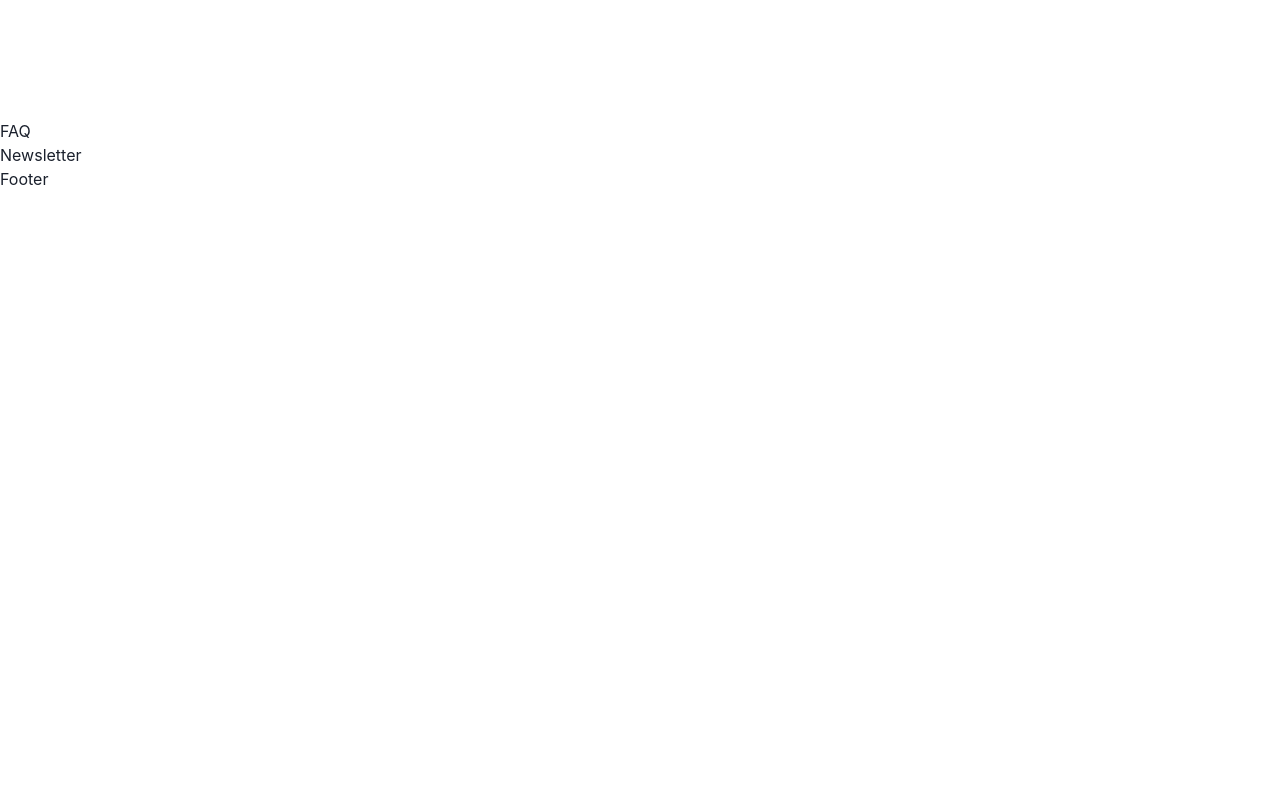
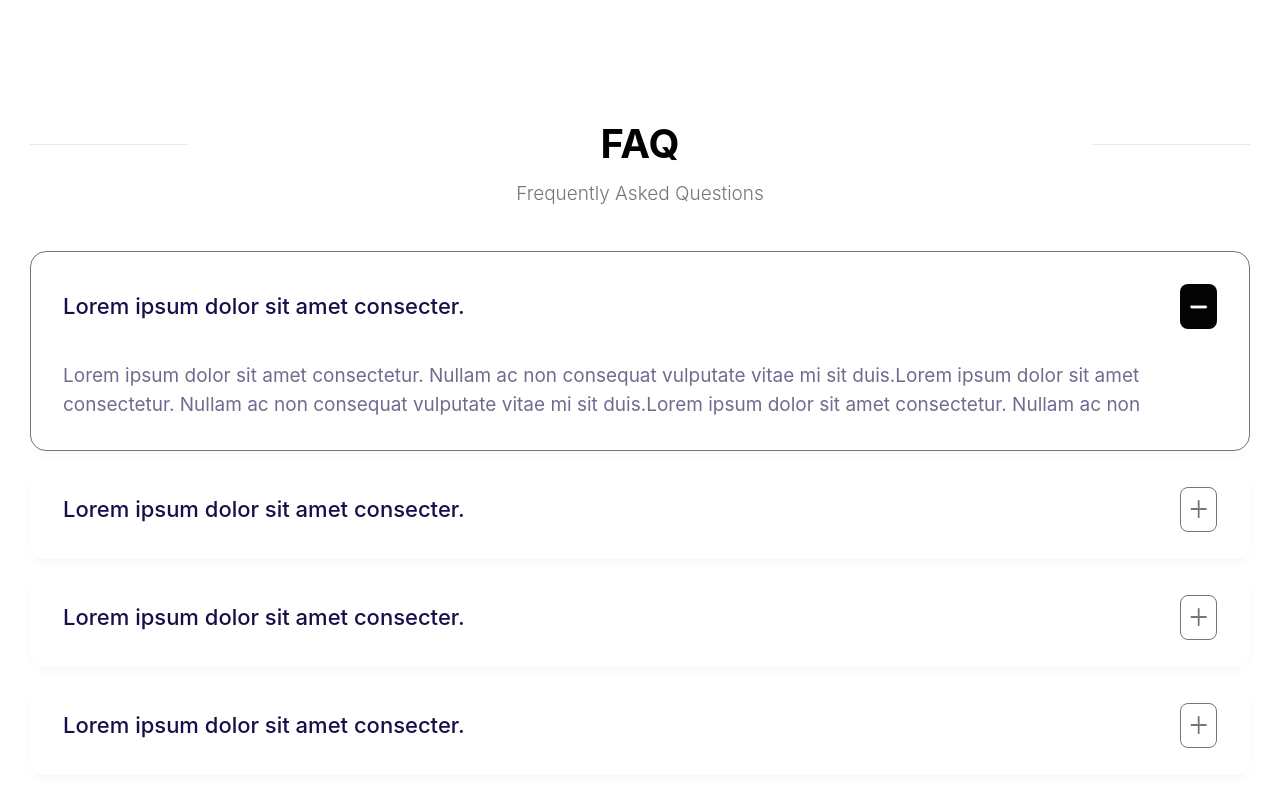
Before and after one commit to NyiHtutLwin05/PyaySar---Landing-Page, a React (Vite) app: page / in a window 1280 px wide. Shown: the part 2990-3780 px from the top of the page. Before the commit the page ends 3181 px from the top, so only its background shows below. Built offline with nearby package versions, Linux system fonts and the light colour scheme.

Commit message:
update FAQ section

```diff
--- a/src/components/Accordion/index.jsx
+++ b/src/components/Accordion/index.jsx
@@ -5,19 +5,21 @@ import './style.css';
 
 const AccordionItem = ({ id, title, content, isOpen, onToggle }) => (
   <div
-    className={`mb-2 shadow-2 rounded-2xl md:rounded-3xl p-5 md:p-8 ${
-      isOpen ? 'border border-gray' : ''
+    className={`flex flex-col justify-center mb-2 shadow-2 rounded-2xl md:rounded-3xl p-5 md:p-8 border border-gray transition-max-h duration-300 ${
+      isOpen
+        ? ' border-opacity-100 h-[230px] sm:h-[300px] lg:h-[200px]'
+        : 'border-opacity-0 h-[75px] md:h-[100px]'
     }`}
   >
     <div
       className='flex items-center justify-between cursor-pointer'
       onClick={() => onToggle(id)}
     >
-      <div className='text-sm md:text-xl leading-6 md:leading-9 text-neutral-800 font-satoshi font-medium'>
+      <div className='text-sm sm:text-lg md:text-xl leading-6 sm:leading-7 md:leading-9 text-neutral-800 font-satoshi font-medium'>
         {title}
       </div>
       <div
-        className={`w-[23.6px] md:w-[37px] h-[29px] md:h-[45px] rounded-sm md:rounded-md flex justify-center items-center transition-all duration-300 p-1 ${
+        className={`w-[23.6px] sm:w-[37px] h-[29px] sm:h-[45px] rounded-sm sm:rounded-md flex justify-center items-center p-1 ${
           isOpen ? 'bg-black' : 'border border-gray'
         }`}
       >
@@ -26,8 +28,8 @@ const AccordionItem = ({ id, title, content, isOpen, onToggle }) => (
     </div>
 
     <div
-      className={`text-sm md:text-lg leading-5 md:leading-7 text-neutral-600 transition-all duration-500 overflow-hidden font-satoshi ${
-        isOpen ? 'w-full h-auto mt-8' : 'h-0'
+      className={`text-sm sm:text-base md:text-lg leading-5 sm:leading-6 md:leading-7 text-neutral-600 overflow-hidden font-satoshi ${
+        isOpen ? 'w-full h-auto mt-5 md:mt-8 me-8' : 'hidden'
       }`}
     >
       {content}
--- a/src/components/SectionHeader/index.jsx
+++ b/src/components/SectionHeader/index.jsx
@@ -13,12 +13,12 @@ const Index = ({ heading, overrideClasses = OverrideClasses }) => {
         className={
           overrideClasses.override
             ? overrideClasses.override
-            : `text-5xl/2 md:text-5xl leading-14/2 md:leading-12 font-bold w-[200px] md:w-[333px] text-center text-[#000000] ${overrideClasses.extends}`
+            : `text-5xl/2 sm:text-3xl md:text-5xl leading-14/2 sm:leading-10 md:leading-12 font-bold w-[200px] md:w-[333px] text-center text-[#000000] ${overrideClasses.extends}`
         }
       >
         {heading}
       </h1>
-      <hr className='w-[56px] md:w-[157px] text-black' />
+      <hr className='w-[56px] sm-[w-79px] md:w-[157px] text-black' />
     </div>
   );
 };
--- a/src/section/FAQ/index.jsx
+++ b/src/section/FAQ/index.jsx
@@ -1,5 +1,20 @@
+import { FAQs } from '../../data';
+import Accordion from '../../components/Accordion';
+import SectionHeader from '../../components/SectionHeader';
+
 const FAQ = () => {
-  return <div>FAQ</div>;
+  return (
+    <div className='mx-[30px]'>
+      {/* section */}
+      <SectionHeader heading='FAQ' />
+      <p className='mx-auto text-center text-gray text-base md:text-lg leading-5 sm:leading-12 font-light w-[150px] sm:w-auto'>
+        Frequently Asked Questions
+      </p>
+      <div className='my-8'>
+        <Accordion items={FAQs} />
+      </div>
+    </div>
+  );
 };
 
 // eslint-disable-next-line react-refresh/only-export-components
```
